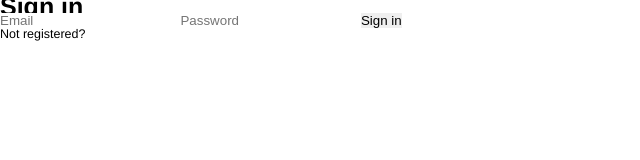
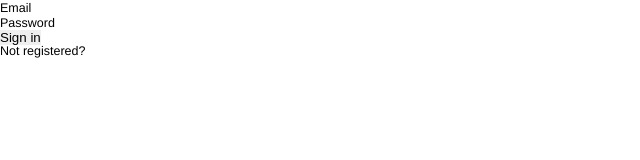
Before and after one commit to jakub-s-ziolkowski/sample-form, a website: page public/index.html in a window 1280 px wide. Shown: the whole page, without its empty margins (0-640 px from the left). Drawn offline with Linux system fonts and the light colour scheme; files that its build step writes are made by us from their sources; files whose address does not match are found by name.

Commit message:
Modify form structure and add labels

```diff
--- a/public/index.html
+++ b/public/index.html
@@ -8,27 +8,30 @@
 </head>
 <body>
     <main class = frame>
-        <header class = frame__header>
-            <h1>Sign in</h1>
-        </header>
         <form
             class = form
             action
             method = POST
             autocomplete = on
         >
+            <div class = form__field>
+                <label class = form__label for = email>Email</label>
                 <input
-                class = form__field
+                    class = form__input
+                    id = email
                     type = email
                     name = email
-                placeholder = Email
                 >
+            </div>
+            <div class = form__field>
+                <label class = form__label for = password>Password</label>
                 <input
-                class = form__field
+                    class = form__input
+                    id = password
                     type = password
                     name = password
-                placeholder = Password
                 >
+            </div>
             <button class = form__button type = submit>Sign in</button>
             <script>
                 document.querySelector('button').addEventListener('click', event => event.preventDefault());
```
Lines whose indentation alone changed are shown as unchanged.
